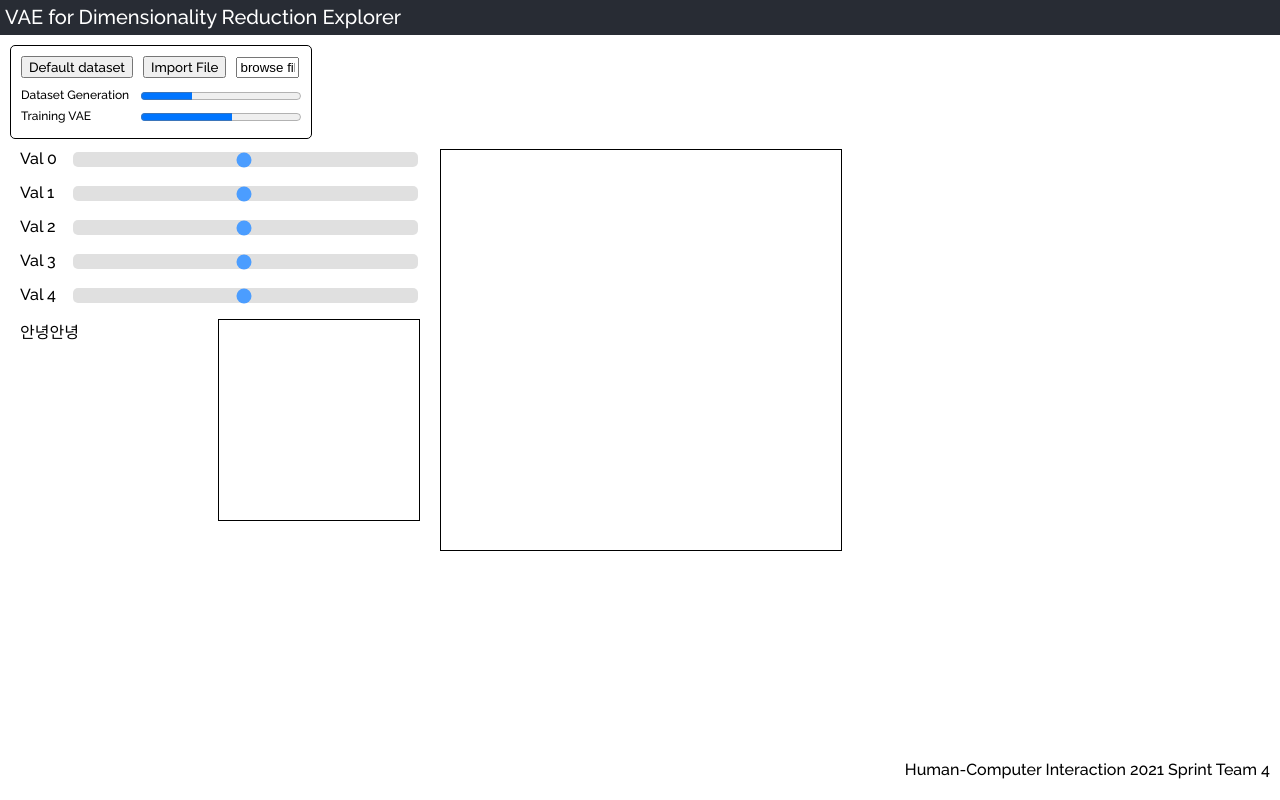
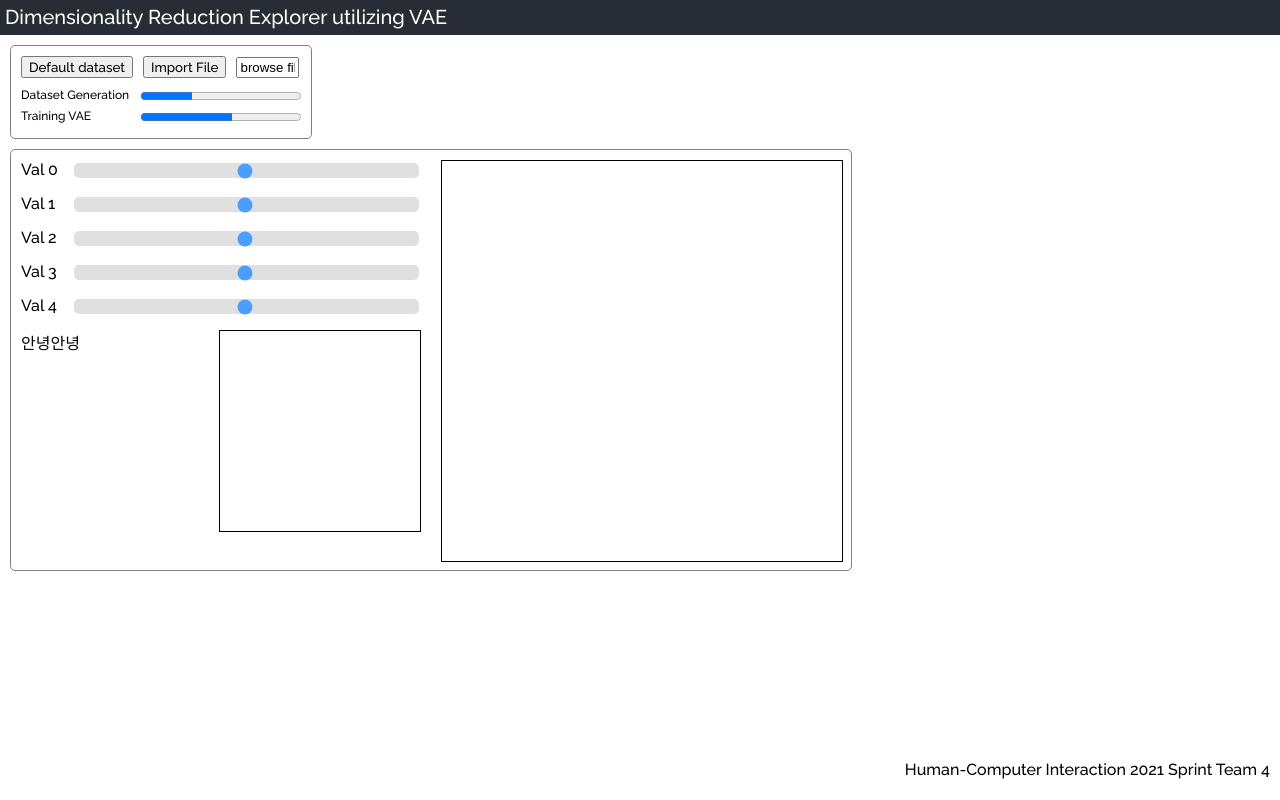
Before and after one commit to aeri206/dr-vae-frontend, a React (Create React App) app in the folder app/: page / in a window 1280 px wide. Built offline with nearby package versions, Linux system fonts and the light colour scheme.

Commit message:
additional css revision

```diff
--- a/app/src/App.js
+++ b/app/src/App.js
@@ -11,7 +11,7 @@ function App() {
   return (
     <div className="App">
       <header className="App-header">
-        VAE for Dimensionality Reduction Explorer
+        Dimensionality Reduction Explorer utilizing VAE
       </header>
       <div id="body">
         <div>
--- a/app/src/components/MainView.js
+++ b/app/src/components/MainView.js
@@ -1,6 +1,7 @@
 import React, { useEffect, useRef } from 'react';
 
 import { scatterplotStyle } from './subcomponents/styles';
+import  "../css/mainview.css"
 
 
 const MainView = (props) => {
@@ -31,7 +32,7 @@ const MainView = (props) => {
 
 
   return (
-     <div style={{display: 'flex'}}>
+     <div className="functionViews" style={{width: size * 2.1}}>
       <div
         id={"latentview"}
         style={{
--- a/app/src/css/fileupload.css
+++ b/app/src/css/fileupload.css
@@ -1,6 +1,6 @@
 
 div.fileupload {
-	border: 1px solid black;
+	border: 1px solid grey;
 	border-radius: 5px;
 	/* padding: 10px; */
 }
--- /dev/null
+++ b/app/src/css/mainview.css
@@ -0,0 +1,7 @@
+div.functionViews {
+	border: 1px solid grey;
+	border-radius: 5px;
+	/* padding: 10px; */
+	display: flex;
+	margin-top: 10px;
+}
```
